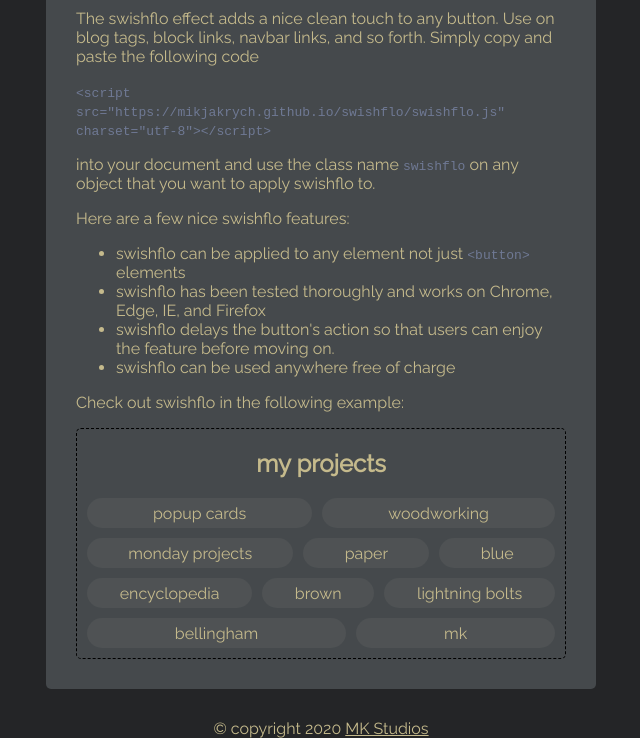
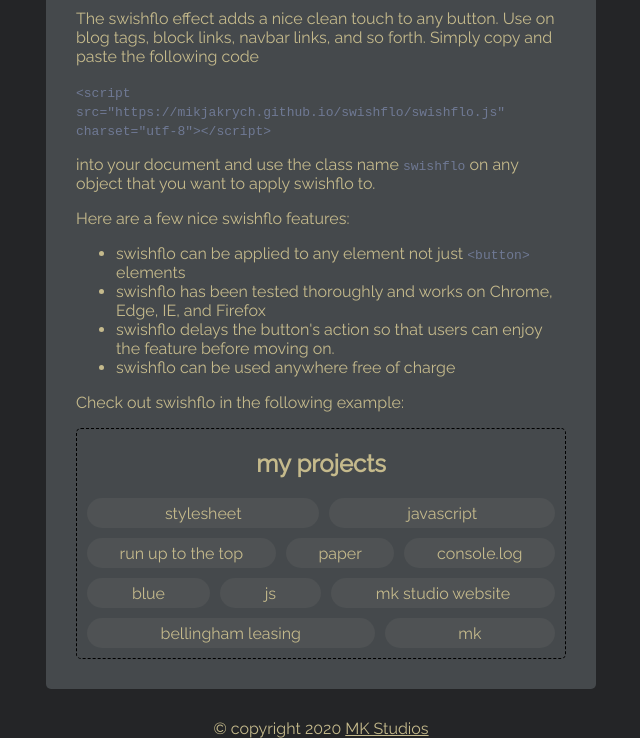
Before and after one commit to mikjakrych/swishflo, a plain HTML site: page index.html in a window 1280 px wide. Shown: the part 134-872 px from the top of the page, without its empty margins (319-959 px from the left). Drawn offline with Linux system fonts and the light colour scheme.

Commit message:
changed some href's to simulate different uses of buttons

```diff
--- a/index.html
+++ b/index.html
@@ -10,7 +10,7 @@
 </head>
 <body>
   <main>
-    <h1 class="swishflo">
+    <h1 class="swishflo" id="top">
       swishflo
     </h1>
     <p>
@@ -49,34 +49,34 @@
         my projects
       </h2>
       <div id="tag-box">
-        <a class="tag swishflo blue">
-          popup cards
+        <a class="tag swishflo blue" href="style.css" title="see what runs the color">
+          stylesheet
         </a>
-        <a class="tag swishflo red">
-          woodworking
+        <a class="tag swishflo red" href="swishflo.js" title="check out source code">
+          javascript
         </a>
-        <a class="tag swishflo yellow">
-          monday projects
+        <a class="tag swishflo yellow" href="#top" title="using anchor links">
+          run up to the top
         </a>
-        <a class="tag swishflo black">
+        <a class="tag swishflo black" href="#" title="use just #">
           paper
         </a>
-        <a class="tag swishflo yellow">
+        <a class="tag swishflo yellow" href="javascript:console.log('you clicked me!')" title="what about js?">
+          console.log
+        </a>
+        <a class="tag swishflo blue" href="" title="try no href">
           blue
         </a>
-        <a class="tag swishflo blue">
-          encyclopedia
+        <a class="tag swishflo black" href="swishflo.js" title="see js">
+          js
         </a>
-        <a class="tag swishflo black">
-          brown
+        <a class="tag swishflo red" href="https://mikjakrych.github.io" title="go to another website">
+          mk studio website
         </a>
-        <a class="tag swishflo red">
-          lightning bolts
+        <a class="tag swishflo blue" href="https://mikjakrych.github.io/sycacorp" title="see bl">
+          bellingham leasing
         </a>
-        <a class="tag swishflo blue">
-          bellingham
-        </a>
-        <a class="tag swishflo red">
+        <a class="tag swishflo red" href="" title="nothing...">
           mk
         </a>
       </div>
--- a/style.css
+++ b/style.css
@@ -15,6 +15,7 @@ h1:hover, h2:hover{
   background-color: #946f6f;
 }
 html, body{
+  scroll-behavior: smooth;
   font-family: Raleway, sans-serif;
   margin: 0;
   border: 0;
```
Lines whose indentation alone changed are shown as unchanged.
